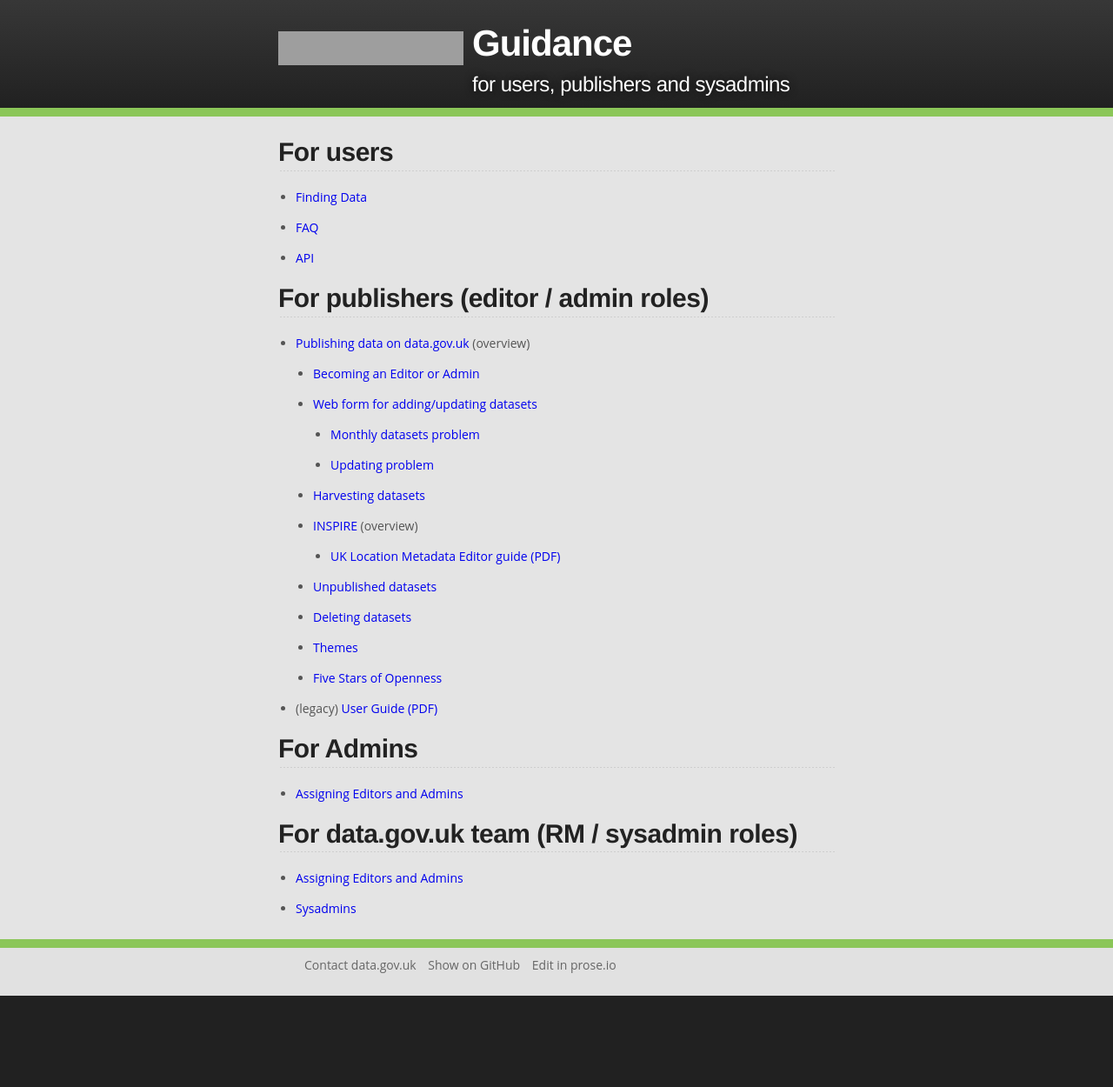
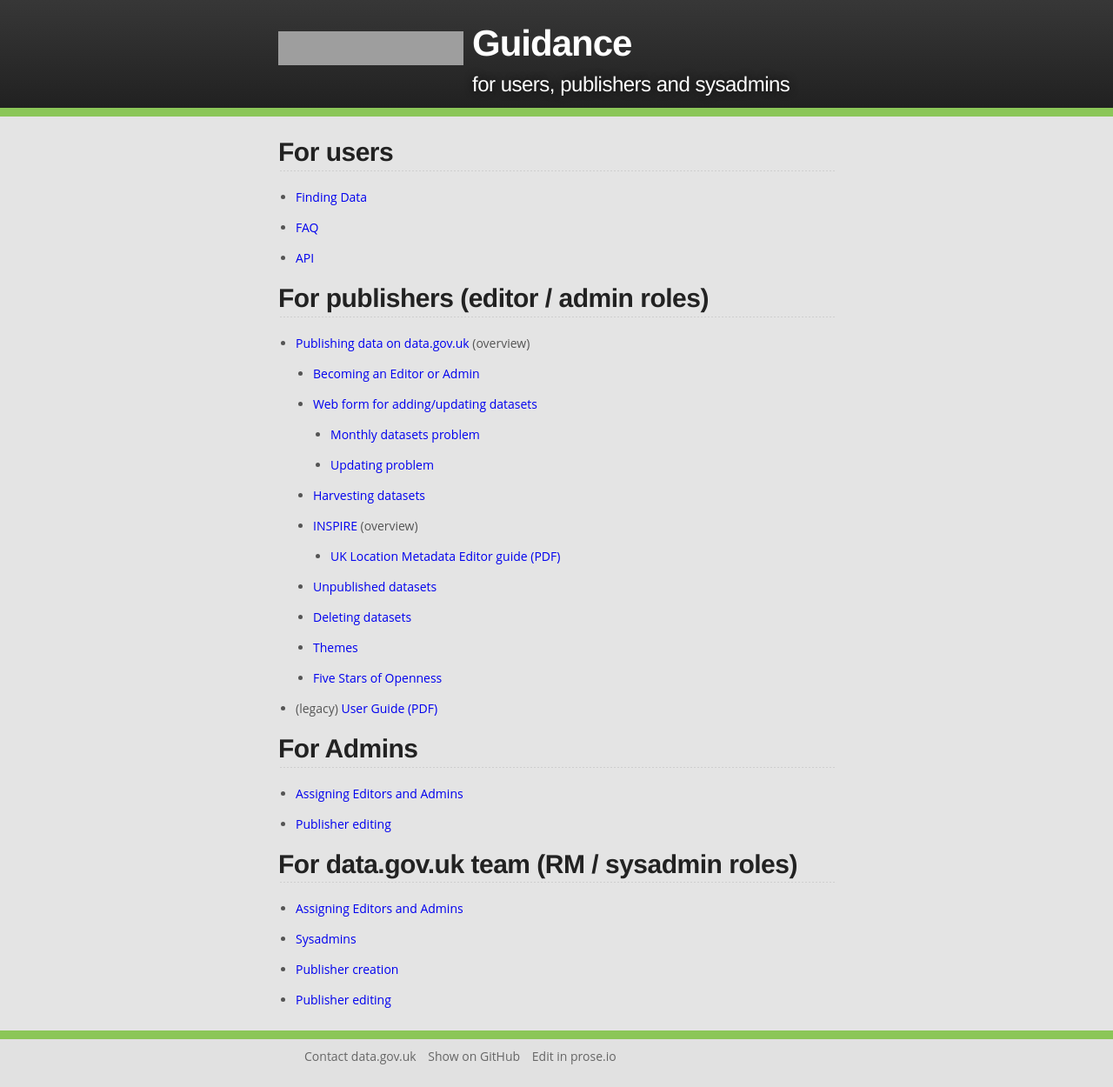
Before and after one commit to datagovuk/guidance, a Jekyll site: the page built from index.md, in a window 1280 px wide. Shown: the whole page at 87% size. Built offline with Jekyll 4.4.1, drawn with Linux system fonts in a browser that asks for light colours; before the commit the page ends 1145 px from its top, so only the background shows below that; grey boxes are pictures that could not be loaded.

Commit message:
Add info on publishers and sysadmins.

```diff
--- a/index.md
+++ b/index.md
@@ -43,8 +43,14 @@
 
 * [Assigning Editors and Admins](assigning_editors_and_admins.html)
 
+* [Publisher editing](publisher_editing.html)
+
 ## For data.gov.uk team (RM / sysadmin roles)
 
 * [Assigning Editors and Admins](assigning_editors_and_admins.html)
 
 * [Sysadmins](sysadmins.html)
+
+* [Publisher creation](publisher_creation.html)
+
+* [Publisher editing](publisher_editing.html)
```
